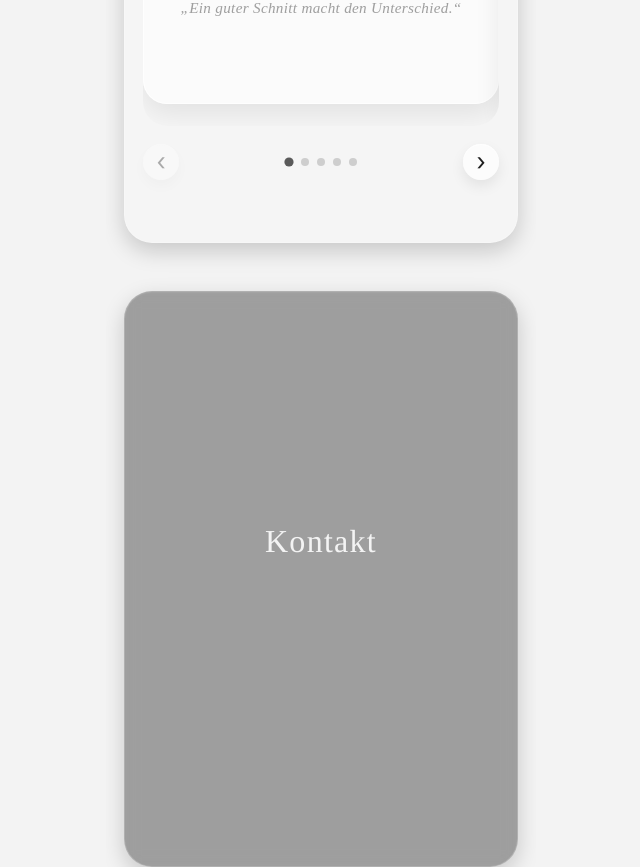
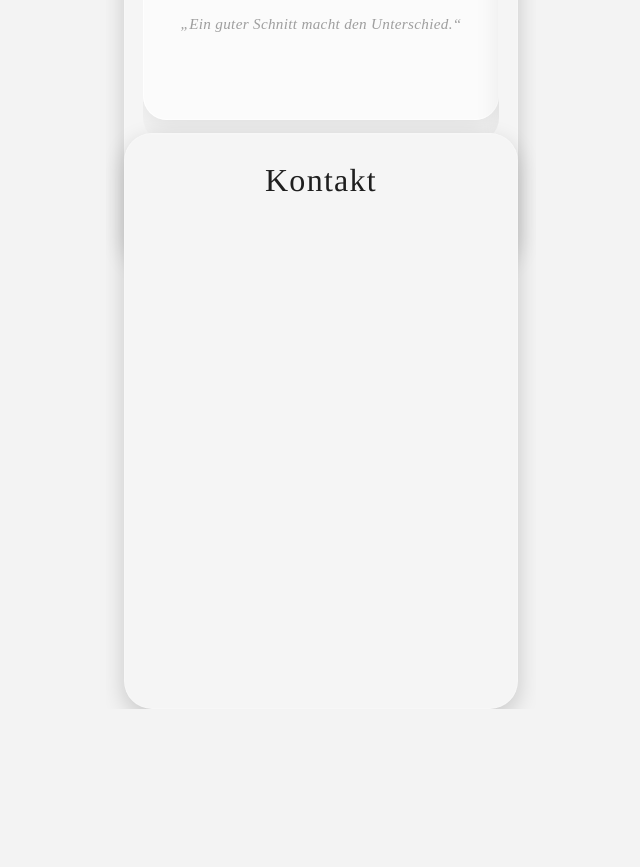
Before and after one commit to sagi98/friseur-website, a Next.js app: page / in a window 1280 px wide. Shown: the part 1640-2507 px from the top of the page, without its empty margins (319-959 px from the left). After the commit the page ends 2349 px from the top, so only its background shows below. Built offline with nearby package versions, Linux system fonts and the light colour scheme.

Commit message:
contact fix

```diff
--- a/app/page.js
+++ b/app/page.js
@@ -7,7 +7,6 @@ export default function Home() {
   const [menuOpen, setMenuOpen] = useState(false);
   const [teamIndex, setTeamIndex] = useState(0);
 
-  const heroRef = useRef(null);
   const openingRef = useRef(null);
   const teamRef = useRef(null);
   const contactRef = useRef(null);
@@ -22,6 +21,7 @@ export default function Home() {
     openingMax: 0,
     teamMax: 0,
     contactMax: 0,
+    contactDelayStart: 0,
     revealRange: 180,
     overlayRange: 300,
   });
@@ -49,33 +49,9 @@ export default function Home() {
       quote: "Schönheit liegt im Detail",
       empty: false,
     },
-    {
-      id: 3,
-      name: "",
-      image: "",
-      role: "",
-      skills: [],
-      quote: "",
-      empty: true,
-    },
-    {
-      id: 4,
-      name: "",
-      image: "",
-      role: "",
-      skills: [],
-      quote: "",
-      empty: true,
-    },
-    {
-      id: 5,
-      name: "",
-      image: "",
-      role: "",
-      skills: [],
-      quote: "",
-      empty: true,
-    },
+    { id: 3, name: "", image: "", role: "", skills: [], quote: "", empty: true },
+    { id: 4, name: "", image: "", role: "", skills: [], quote: "", empty: true },
+    { id: 5, name: "", image: "", role: "", skills: [], quote: "", empty: true },
   ];
 
   useEffect(() => {
@@ -92,6 +68,23 @@ export default function Home() {
     if (!openingCard || !teamCard || !contactCard || !openingInner) return;
 
     const clamp = (value, min, max) => Math.min(Math.max(value, min), max);
+
+    const getLinearParallax = (scroll, speed, max) => {
+      return Math.round(Math.min(scroll * speed, max));
+    };
+
+    const getDelayedParallax = (scroll, delayStart, speed, max) => {
+      if (scroll <= delayStart) return 0;
+      return Math.round(Math.min((scroll - delayStart) * speed, max));
+    };
+
+    const solveLinearTarget = (sectionTop, speed, max) => {
+      const saturationPoint = max / speed;
+      const candidate = sectionTop / (1 + speed);
+
+      if (candidate <= saturationPoint) return candidate;
+      return sectionTop - max;
+    };
 
     const measureLayout = () => {
       const viewportH = window.innerHeight;
@@ -113,10 +106,10 @@ export default function Home() {
       );
 
       const contactBaseMax = Math.round(
-        Math.min(viewportH * 0.16, contactHeight * 0.26, Math.max(viewportH * 0.09, 70))
+        Math.min(viewportH * 0.42, contactHeight * 0.5, Math.max(viewportH * 0.26, 210))
       );
 
-      const openingMinVisible = clamp(viewportH * 0.26, 150, 220);
+      const openingMinVisible = clamp(viewportH * 0.25, 145, 210);
       const teamMinVisible = clamp(viewportH * 0.2, 120, 190);
 
       const teamSafeMax = Math.max(
@@ -135,6 +128,12 @@ export default function Home() {
 
       const overlayRange = Math.round(clamp(viewportH * 0.34, 220, 360));
 
+      // Deutlich früherer Start, damit Kontakt schon sichtbar "anrollt",
+      // während Team noch im Fokus ist.
+      const contactDelayStart = Math.round(
+        Math.max(30, teamTop - viewportH * 0.42)
+      );
+
       metricsRef.current = {
         openingTop,
         teamTop,
@@ -142,21 +141,24 @@ export default function Home() {
         openingMax: openingBaseMax,
         teamMax: Math.min(teamBaseMax, teamSafeMax),
         contactMax: Math.min(contactBaseMax, contactSafeMax),
+        contactDelayStart,
         revealRange,
         overlayRange,
       };
-    };
-
-    const getParallaxValue = (scroll, speed, max) => {
-      return Math.round(Math.min(scroll * speed, max));
     };
 
     let ticking = false;
 
     const updateScroll = () => {
       const scroll = Math.round(window.scrollY);
-      const { openingMax, teamMax, contactMax, revealRange, overlayRange } =
-        metricsRef.current;
+      const {
+        openingMax,
+        teamMax,
+        contactMax,
+        contactDelayStart,
+        revealRange,
+        overlayRange,
+      } = metricsRef.current;
 
       if (scroll <= 0) {
         if (overlay) overlay.style.opacity = "0";
@@ -214,26 +216,39 @@ export default function Home() {
         `;
       }
 
-      const titleOpacity = clamp(scroll / revealRange, 0, 1);
-      const timesOpacity = clamp((scroll - revealRange * 0.34) / revealRange, 0, 1);
+      {
+        const openingRect = openingCard.getBoundingClientRect();
+        const viewportH = window.innerHeight;
 
-      if (title) {
-        title.style.opacity = String(titleOpacity);
+        const revealStart = viewportH - openingRect.top;
+        const revealProgress = clamp(revealStart / revealRange, 0, 1);
+        const timesProgress = clamp(
+          (revealStart - revealRange * 0.34) / revealRange,
+          0,
+          1
+        );
+
+        if (title) title.style.opacity = String(revealProgress);
+
+        if (status) {
+          status.style.opacity = String(revealProgress);
+          status.style.transform = `translateY(${10 - revealProgress * 10}px)`;
+        }
+
+        if (times) {
+          times.style.opacity = String(timesProgress);
+          times.style.transform = `translateY(${10 - timesProgress * 10}px)`;
+        }
       }
 
-      if (status) {
-        status.style.opacity = String(titleOpacity);
-        status.style.transform = `translateY(${10 - titleOpacity * 10}px)`;
-      }
-
-      if (times) {
-        times.style.opacity = String(timesOpacity);
-        times.style.transform = `translateY(${10 - timesOpacity * 10}px)`;
-      }
-
-      const openingParallax = getParallaxValue(scroll, 0.7, openingMax);
-      const teamParallax = getParallaxValue(scroll, 0.65, teamMax);
-      const contactParallax = getParallaxValue(scroll, 0.26, contactMax);
+      const openingParallax = getLinearParallax(scroll, 0.7, openingMax);
+      const teamParallax = getLinearParallax(scroll, 0.65, teamMax);
+      const contactParallax = getDelayedParallax(
+        scroll,
+        contactDelayStart,
+        0.65,
+        contactMax
+      );
 
       openingCard.style.transform = `translate3d(0, ${-openingParallax}px, 0)`;
       teamCard.style.transform = `translate3d(0, ${-teamParallax}px, 0)`;
@@ -283,22 +298,9 @@ export default function Home() {
     };
   }, []);
 
-  const solveScrollTarget = (sectionTop, speed, max) => {
-    const saturationPoint = max / speed;
-    const beforeSaturation = (sectionTop + max) / (1 + speed);
-
-    if (beforeSaturation <= saturationPoint) {
-      return beforeSaturation;
-    }
-
-    return sectionTop - max;
-  };
-
   const scrollToOpening = () => {
-    if (!openingRef.current) return;
-
     const { openingTop, openingMax } = metricsRef.current;
-    const target = solveScrollTarget(openingTop, 0.7, openingMax);
+    const target = solveLinearTarget(openingTop, 0.7, openingMax);
 
     window.scrollTo({
       top: Math.max(0, Math.round(target)),
@@ -307,16 +309,34 @@ export default function Home() {
   };
 
   const scrollToTeam = () => {
-    if (!teamRef.current) return;
-
     const { teamTop, teamMax } = metricsRef.current;
-    const target = solveScrollTarget(teamTop, 0.65, teamMax);
+    const target = solveLinearTarget(teamTop, 0.65, teamMax);
 
     window.scrollTo({
       top: Math.max(0, Math.round(target)),
       behavior: "smooth",
     });
   };
+
+  const scrollToContact = () => {
+    const { contactTop, contactMax } = metricsRef.current;
+
+    // Direkt den Endzustand anfahren, damit Kontakt oben bündig sitzt
+    const target = contactTop - contactMax;
+
+    window.scrollTo({
+      top: Math.max(0, Math.round(target)),
+      behavior: "smooth",
+    });
+  };
+
+  function solveLinearTarget(sectionTop, speed, max) {
+    const saturationPoint = max / speed;
+    const candidate = sectionTop / (1 + speed);
+
+    if (candidate <= saturationPoint) return candidate;
+    return sectionTop - max;
+  }
 
   const nextTeam = () => {
     setTeamIndex((prev) => Math.min(prev + 1, teamMembers.length - 1));
@@ -337,9 +357,7 @@ export default function Home() {
     const deltaX = touch.clientX - touchStartXRef.current;
     const deltaY = touch.clientY - touchStartYRef.current;
 
-    if (Math.abs(deltaX) < 40 || Math.abs(deltaX) <= Math.abs(deltaY)) {
-      return;
-    }
+    if (Math.abs(deltaX) < 40 || Math.abs(deltaX) <= Math.abs(deltaY)) return;
 
     if (deltaX < 0) {
       nextTeam();
@@ -395,10 +413,9 @@ export default function Home() {
         </div>
       </header>
 
-      <section className="hero-video" ref={heroRef}>
+      <section className="hero-video">
         <div className="hero-media">
           <video src="/salon.mp4" autoPlay muted loop playsInline />
-
           <div className="video-dark-overlay" />
 
           <div className="hero-title">
@@ -429,7 +446,7 @@ export default function Home() {
               <span>Unser Team</span>
             </button>
 
-            <button className="hero-action">
+            <button className="hero-action" onClick={scrollToContact}>
               <div className="hero-icon-wrapper">
                 <svg viewBox="0 0 24 24" className="hero-icon">
                   <path d="M12 21s7-5.5 7-11a7 7 0 1 0-14 0c0 5.5 7 11 7 11z" />
@@ -502,9 +519,7 @@ export default function Home() {
 
                       <div className="team-name-block">
                         <h3 className="team-name">{member.name}</h3>
-
                         <div className="team-role">{member.role}</div>
-
                         <div className="team-divider"></div>
 
                         <ul className="team-skills">
@@ -514,7 +529,6 @@ export default function Home() {
                         </ul>
 
                         <div className="team-divider"></div>
-
                         <div className="team-quote">„{member.quote}“</div>
                       </div>
                     </div>
@@ -562,8 +576,10 @@ export default function Home() {
       </section>
 
       <section className="contact-card" ref={contactRef}>
-        <div className="opening-card-inner">
-          <h2 className="opening-title">Kontakt</h2>
+        <div className="opening-card-inner contact-card-large">
+          <div className="contact-content-shell">
+            <h2 className="opening-title contact-title-visible">Kontakt</h2>
+          </div>
         </div>
       </section>
     </main>
--- a/app/stylesheet.css
+++ b/app/stylesheet.css
@@ -11,9 +11,13 @@
   --hero-svg-size: clamp(26px, 7vw, 28px);
   --hero-title-top: clamp(24px, 4.8vw, 34px);
   --hero-media-ratio: 63 / 100;
+
   --team-card-overlap: clamp(-120px, -14vw, -80px);
+  --contact-card-overlap: clamp(-122px, -13vw, -92px);
+
   --team-inner-min-h: clamp(540px, 72svh, 760px);
-  --opening-inner-min-h: clamp(420px, 58svh, 620px);
+  --opening-inner-min-h: clamp(430px, 59svh, 620px);
+  --contact-inner-min-h: clamp(430px, 59svh, 620px);
   --team-profile-min-h: clamp(360px, 50svh, 560px);
 }
 
@@ -152,9 +156,7 @@ body {
 .hero-media::before {
   content: "";
   position: absolute;
-  left: 0;
-  right: 0;
-  top: 0;
+  inset: 0 0 auto 0;
   height: var(--hero-overlay-height);
   border-top-left-radius: var(--video-radius);
   border-top-right-radius: var(--video-radius);
@@ -272,35 +274,30 @@ body {
 /* CARDS */
 
 .opening-card,
+.team-card,
 .contact-card {
   will-change: transform;
   transform: translate3d(0, 0, 0);
   position: relative;
   margin-left: var(--side-space);
   margin-right: var(--side-space);
-  margin-top: clamp(24px, 6svh, 48px);
   border-radius: var(--card-radius);
   transition: transform 0.25s ease-out;
 }
 
 .opening-card {
   z-index: 4;
+  margin-top: clamp(24px, 6svh, 48px);
 }
 
 .team-card {
-  will-change: transform;
-  transform: translate3d(0, 0, 0);
-  position: relative;
-  margin-left: var(--side-space);
-  margin-right: var(--side-space);
+  z-index: 6;
   margin-top: var(--team-card-overlap);
-  border-radius: var(--card-radius);
-  z-index: 6;
-  transition: transform 0.25s ease-out;
 }
 
 .contact-card {
-  z-index: 3;
+  z-index: 7;
+  margin-top: var(--contact-card-overlap);
 }
 
 /* CARD INNER */
@@ -326,7 +323,8 @@ body {
   padding-bottom: clamp(28px, 5svh, 42px);
 }
 
-.opening-content-shell {
+.opening-content-shell,
+.contact-content-shell {
   width: 100%;
   min-height: 100%;
   display: flex;
@@ -334,7 +332,8 @@ body {
   justify-content: flex-start;
 }
 
-.team-card .opening-card-inner {
+.team-card .opening-card-inner,
+.contact-card .opening-card-inner {
   min-height: var(--team-inner-min-h);
   display: flex;
   align-items: center;
@@ -348,12 +347,12 @@ body {
   color: #1f1f1f;
 }
 
-.team-card .opening-card-inner,
-.contact-card .opening-card-inner {
-  min-height: var(--team-inner-min-h);
-  display: flex;
-  align-items: center;
-  justify-content: center;
+.contact-card-large {
+  min-height: var(--contact-inner-min-h);
+  align-items: stretch !important;
+  justify-content: flex-start !important;
+  padding-top: clamp(22px, 3.8svh, 32px);
+  padding-bottom: clamp(28px, 5svh, 40px);
 }
 
 /* TITLE */
@@ -379,6 +378,13 @@ body {
 
 .opening-card .opening-status {
   opacity: 0;
+}
+
+.contact-title-visible {
+  opacity: 1 !important;
+  transform: translateY(0) !important;
+  color: #1f1f1f;
+  margin-bottom: 0;
 }
 
 /* OPENING TIMES */
@@ -480,7 +486,7 @@ body {
   font-weight: 500;
 }
 
-/* TEAM SLIDER */
+/* TEAM */
 
 .team-card-inner {
   flex-direction: column;
@@ -653,6 +659,8 @@ body {
   align-items: center;
   justify-content: space-between;
   gap: clamp(10px, 3vw, 14px);
+  position: relative;
+  z-index: 8;
 }
 
 .team-arrow {
@@ -701,6 +709,16 @@ body {
   transform: scale(1.15);
 }
 
+/* CONTACT */
+
+.contact-card-large {
+  min-height: var(--contact-inner-min-h);
+  align-items: stretch !important;
+  justify-content: flex-start !important;
+  padding-top: clamp(22px, 3.8svh, 32px);
+  padding-bottom: clamp(28px, 5svh, 40px);
+}
+
 /* BREAKPOINTS */
 
 @media (max-width: 379px) {
@@ -709,7 +727,9 @@ body {
     --hero-title-top: 22px;
     --hero-actions-bottom: 16px;
     --team-card-overlap: clamp(-104px, -13vw, -74px);
-    --opening-inner-min-h: clamp(390px, 56svh, 560px);
+    --contact-card-overlap: clamp(-114px, -12vw, -84px);
+    --opening-inner-min-h: clamp(400px, 58svh, 560px);
+    --contact-inner-min-h: clamp(400px, 58svh, 560px);
   }
 
   .hero-title-main {
@@ -745,10 +765,7 @@ body {
     column-gap: 10px;
   }
 
-  .opening-day {
-    font-size: 0.98rem;
-  }
-
+  .opening-day,
   .opening-time {
     font-size: 0.98rem;
   }
@@ -765,7 +782,9 @@ body {
     --hero-media-ratio: 65 / 100;
     --hero-title-top: 28px;
     --team-card-overlap: clamp(-126px, -13vw, -86px);
-    --opening-inner-min-h: clamp(440px, 58svh, 640px);
+    --contact-card-overlap: clamp(-126px, -12vw, -96px);
+    --opening-inner-min-h: clamp(440px, 60svh, 640px);
+    --contact-inner-min-h: clamp(440px, 60svh, 640px);
   }
 }
 
```
